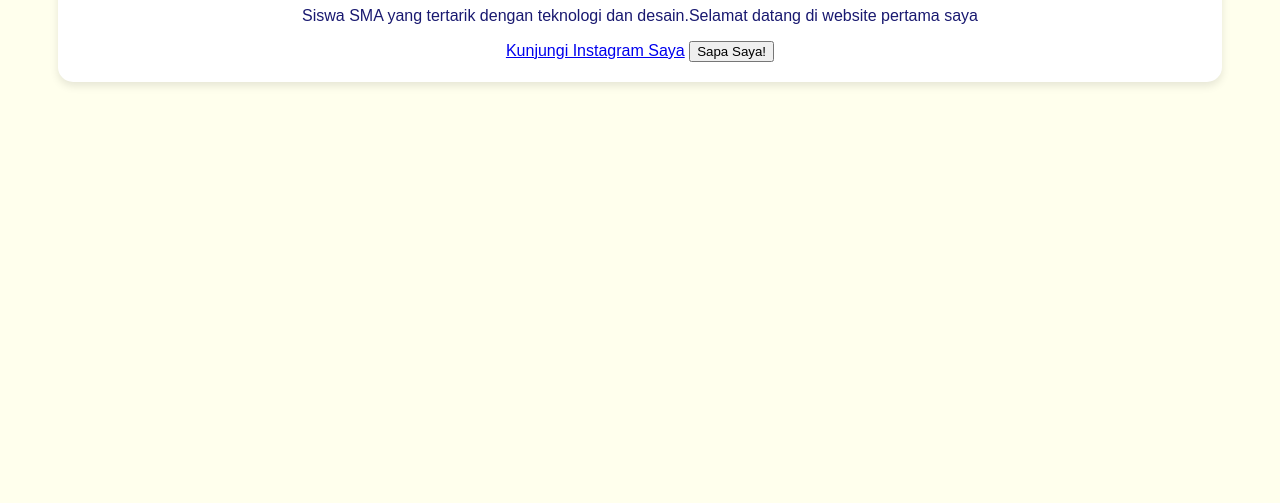
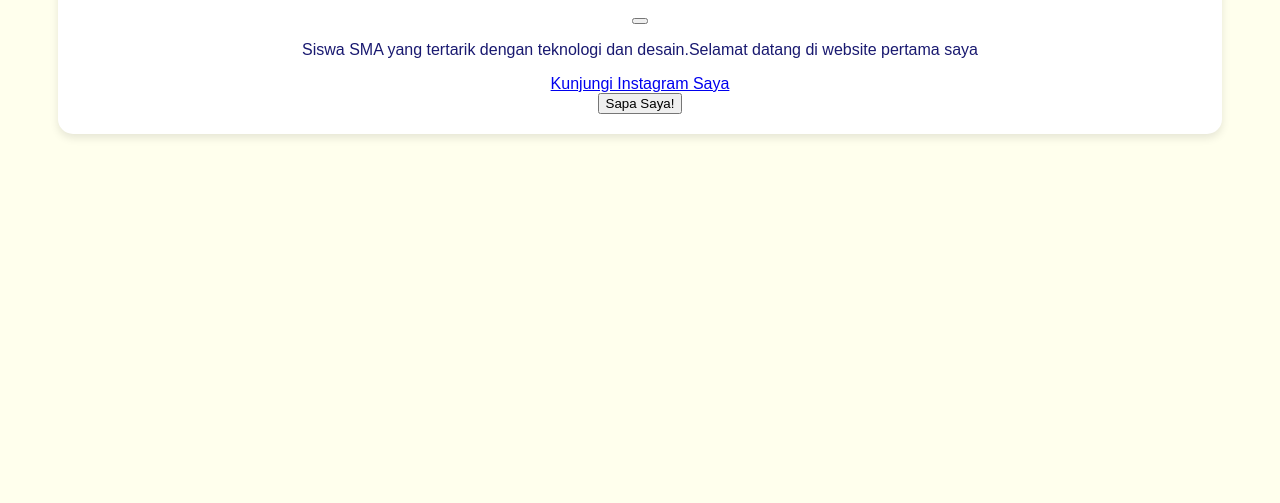
Before and after one commit to debyafrinnaziva-commits/pesertaACKR, a plain HTML site: page index.html in a window 1280 px wide. Shown: the part 297-800 px from the top of the page. Drawn offline with Linux system fonts and the light colour scheme.

Commit message:
Update index.html

```diff
--- a/index.html
+++ b/index.html
@@ -8,11 +8,18 @@
    <div class="kartu-profil">
     <!-- Konten yang terlihat oleh pengunjung akan ada disini-->
   <img src="Vintage Logo.png" alt="Foto profil saya">
+       <header>
   <h1>Debby ackerman</h1>
+           <button id="tombol-tema"></button>
+              <header>
+ <main>
+    <section id="profil">
   <p>Siswa SMA yang tertarik dengan teknologi dan desain.Selamat datang di website pertama saya</p>
   <a href="https://www.instagram.com/dbbyaf_nzv">Kunjungi Instagram Saya</a>
-  <button id="sapaButton">Sapa Saya!</button>
-</div>
+    </section>
+        <button id="sapaButton">Sapa Saya!</button>
+ </div>
   <script src="script.js"></script>
+     <selection id="proyek">
 </body>
 </html>
```
